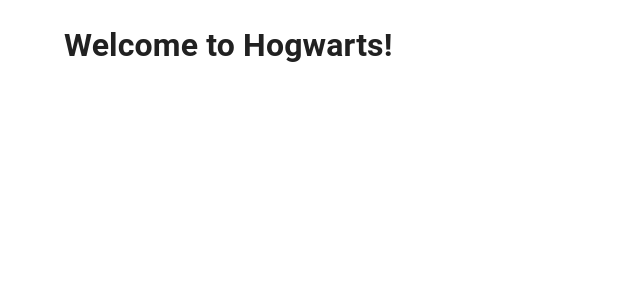
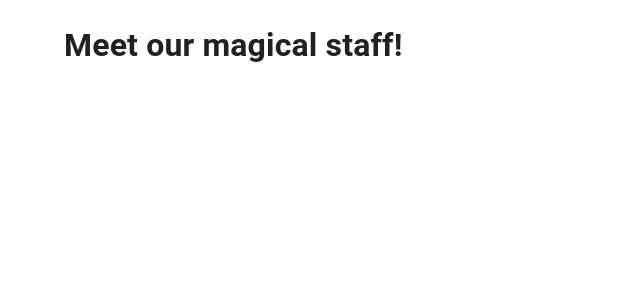
Before and after one commit to annashpb/hogwarts, a React (Create React App) app: page /staff in a window 1280 px wide. Shown: the top 300 px of the page, without its empty margins (0-640 px from the left). Built offline with nearby package versions, Linux system fonts and the light colour scheme.

Commit message:
add a react riuter dom and create simple routes

```diff
--- a/package.json
+++ b/package.json
@@ -16,6 +16,7 @@
     "@types/react-dom": "^18.2.6",
     "react": "^18.2.0",
     "react-dom": "^18.2.0",
+    "react-router-dom": "^6.14.1",
     "react-scripts": "5.0.1",
     "styled-components": "^5.3.11",
     "typescript": "^4.9.5"
--- a/src/App.tsx
+++ b/src/App.tsx
@@ -1,11 +1,14 @@
-import { Container } from '@mui/material';
+import { Routes, Route } from 'react-router-dom';
+import Home from './layouts/Home';
+import Houses from './layouts/Houses';
+import Staff from './layouts/Staff';
 
-function App() {
-	return (
-		<Container>
-			<h1>Welcome to Hogwarts!</h1>
-		</Container>
-	);
-}
+const App = () => (
+	<Routes>
+		<Route path='/' element={<Home />} />
+		<Route path='/houses' element={<Houses />} />
+		<Route path='/staff' element={<Staff />} />
+	</Routes>
+);
 
 export default App;
--- a/src/index.tsx
+++ b/src/index.tsx
@@ -2,6 +2,7 @@
 import ReactDOM from 'react-dom/client';
 import { CssBaseline } from '@mui/material';
 import { ThemeProvider } from '@mui/material/styles';
+import { BrowserRouter } from 'react-router-dom';
 import App from './App';
 import theme from './theme';
 
@@ -13,7 +14,9 @@
 	<React.StrictMode>
 		<ThemeProvider theme={theme}>
 			<CssBaseline />
-			<App />
+			<BrowserRouter>
+				<App />
+			</BrowserRouter>
 		</ThemeProvider>
 	</React.StrictMode>
 );
--- /dev/null
+++ b/src/layouts/Home.tsx
@@ -0,0 +1,10 @@
+import * as React from 'react';
+import { Container } from '@mui/material';
+
+const Home = () => (
+	<Container>
+		<h1>Welcome to Hogwarts!</h1>
+	</Container>
+);
+
+export default Home;
--- /dev/null
+++ b/src/layouts/Houses.tsx
@@ -0,0 +1,10 @@
+import * as React from 'react';
+import { Container } from '@mui/material';
+
+const Houses = () => (
+	<Container>
+		<h1>Phease follow to your common room</h1>
+	</Container>
+);
+
+export default Houses;
--- /dev/null
+++ b/src/layouts/Staff.tsx
@@ -0,0 +1,10 @@
+import * as React from 'react';
+import { Container } from '@mui/material';
+
+const Staff = () => (
+	<Container>
+		<h1>Meet our magical staff!</h1>
+	</Container>
+);
+
+export default Staff;
```
Also changed, not shown: 1 other file (tests, documents, lock files or other folders).
